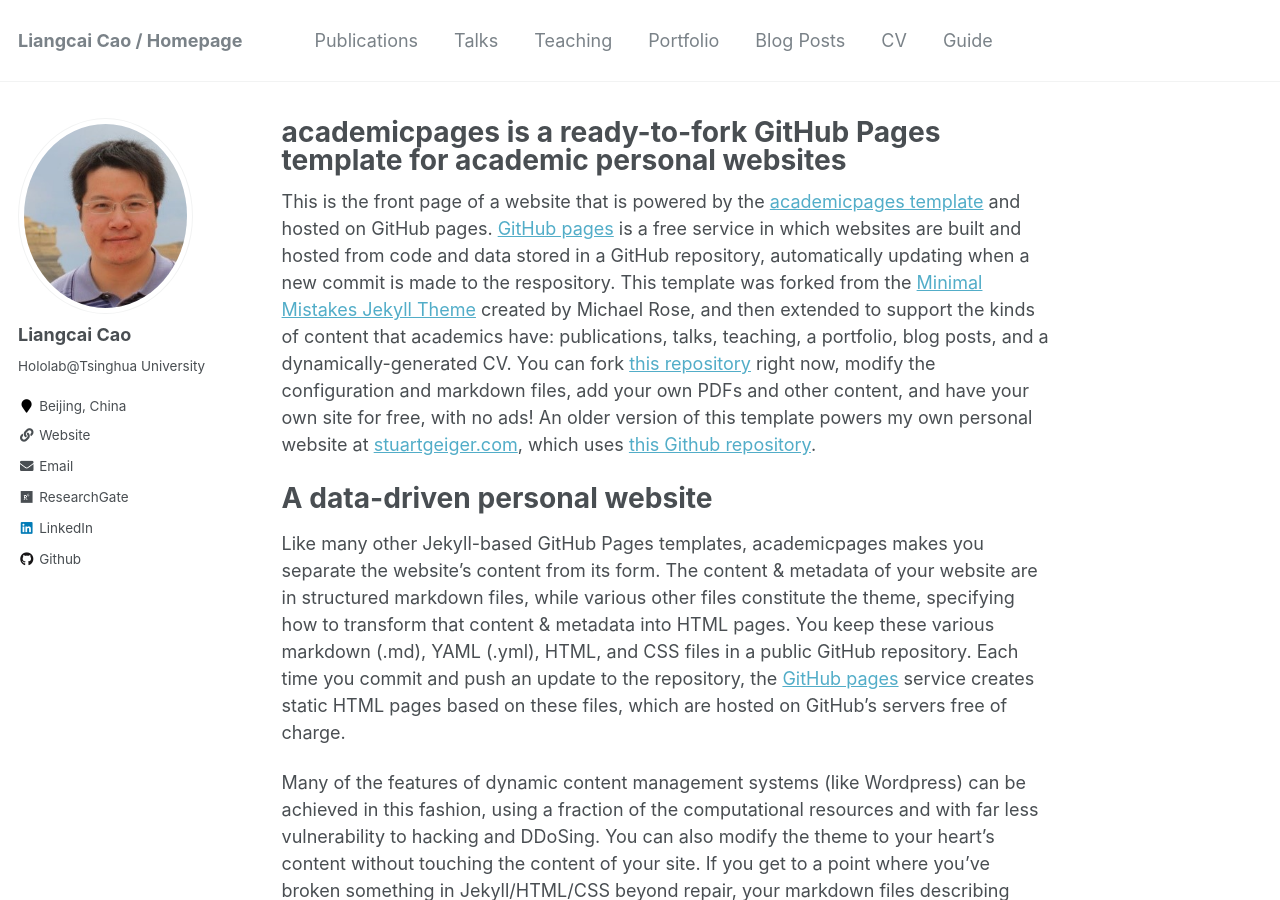
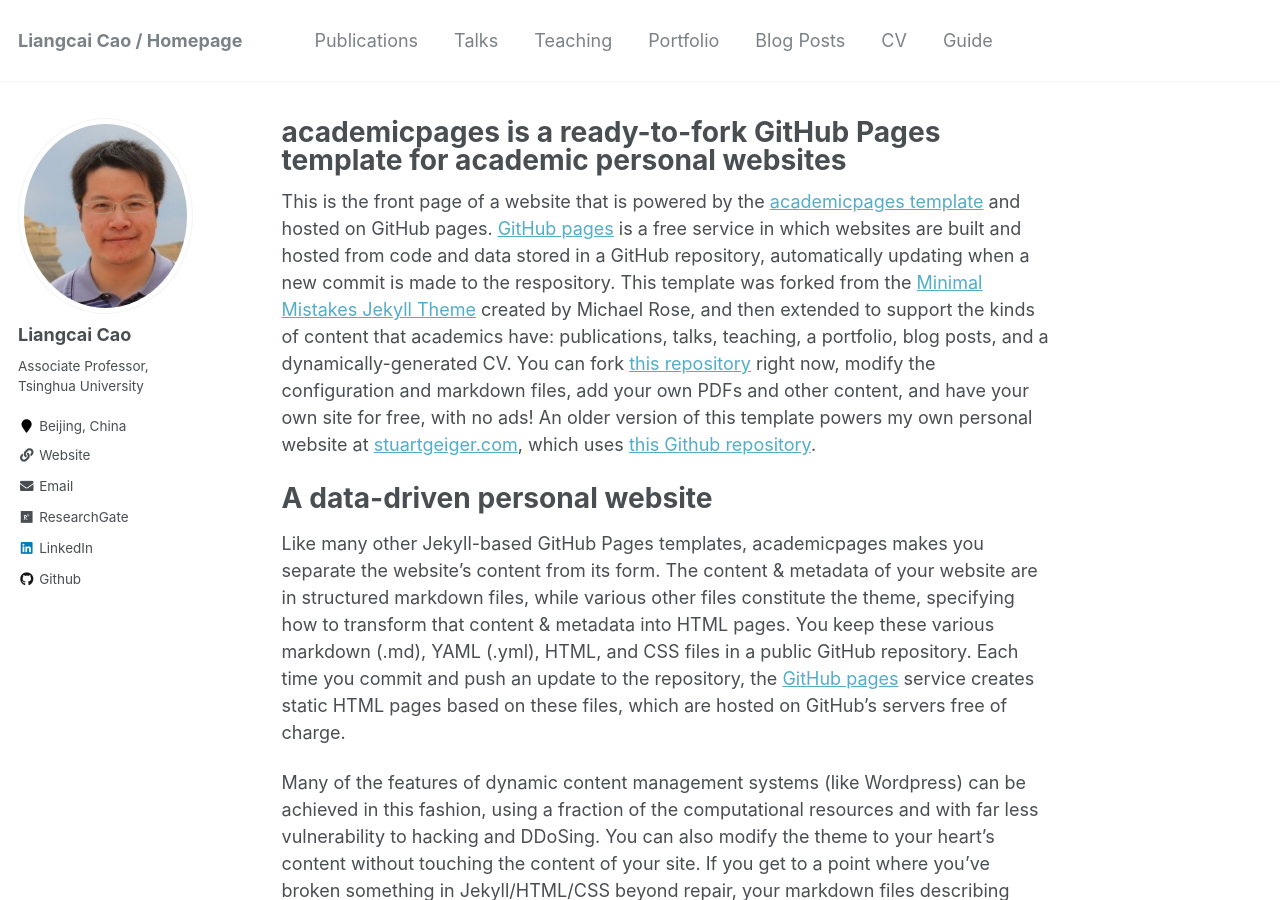
Before and after one commit to THUHoloLab/lccao, a Jekyll site: the page built from _pages/about.md, in a window 1280 px wide and 900 px high. Built offline with Jekyll 4.4.1, drawn with Linux system fonts in a browser that asks for light colours.

Commit message:
Update _config.yml

```diff
--- a/_config.yml
+++ b/_config.yml
@@ -82,7 +82,7 @@ analytics:
 author:
   name             : "Liangcai Cao"
   avatar           : "profile.png"
-  bio              : "Hololab@Tsinghua University"
+  bio              : "Associate Professor, Tsinghua University"
   location         : "Beijing, China"
   employer         :
   pubmed           :
@@ -102,7 +102,7 @@ author:
   instagram        :
   impactstory      : #"https://profiles.impactstory.org/u/xxxx-xxxx-xxxx-xxxx"
   lastfm           :
-  linkedin         : "https://www.linkedin.com/in/liangcai-cao-09895227/"
+  linkedin         : "liangcai-cao-09895227/"
   orcid            :
   pinterest        :
   soundcloud       :
```
